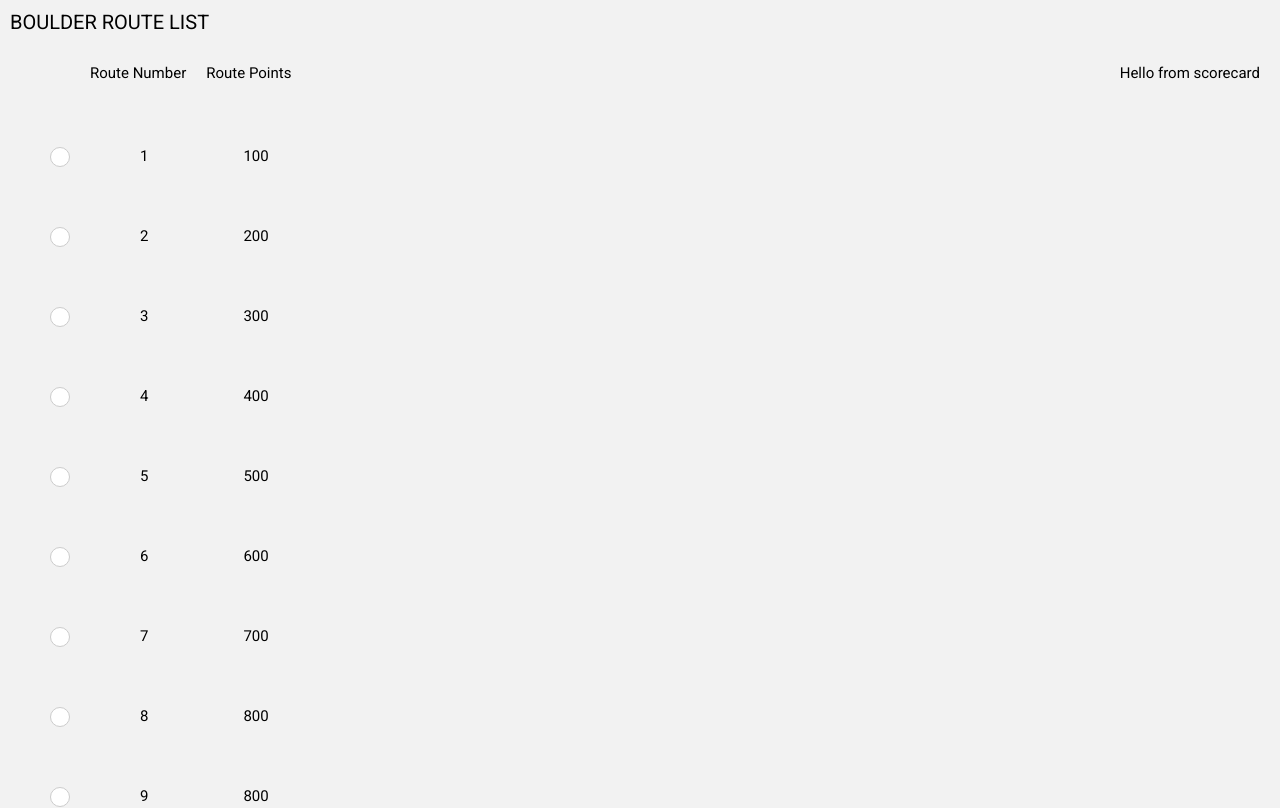
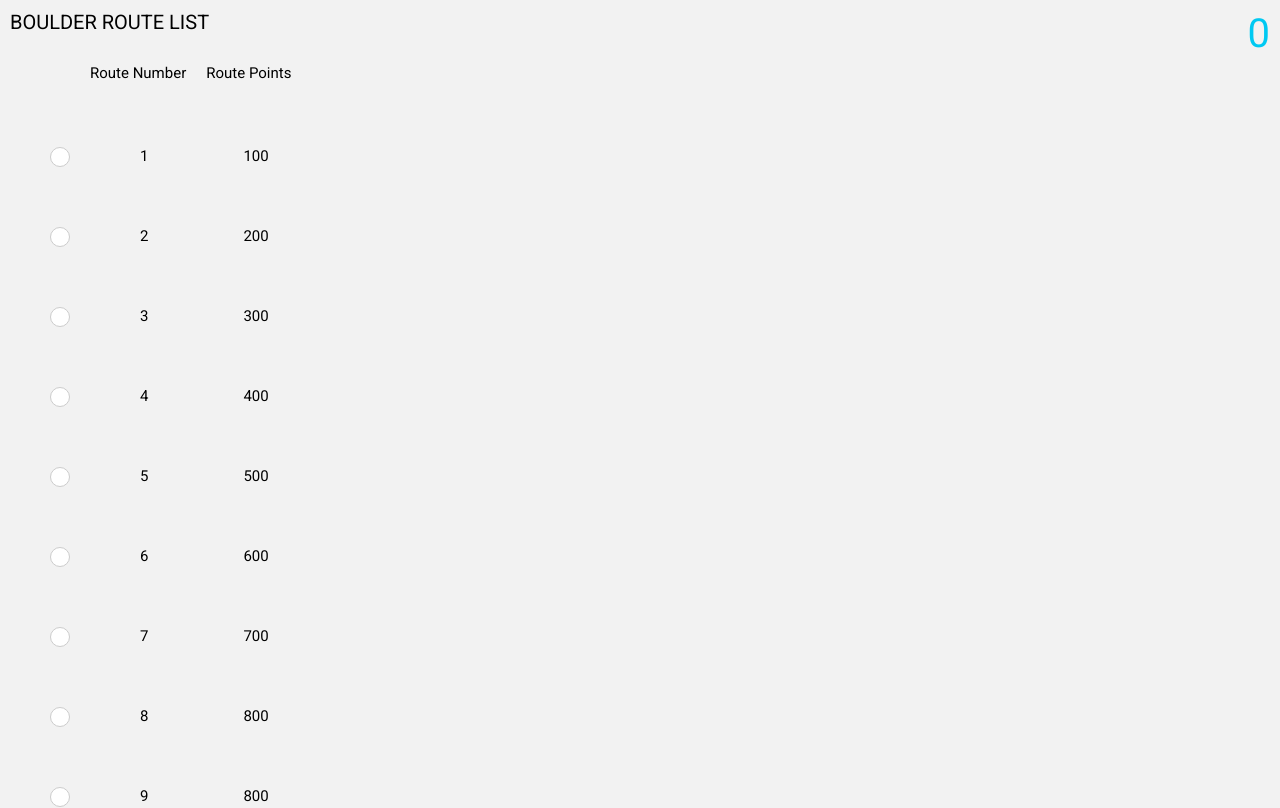
Before and after one commit to megdadkins7/boulder, a React (Create React App) app: page / in a window 1280 px wide. Shown: the top 808 px of the page. Built offline with nearby package versions, Linux system fonts and the light colour scheme.

Commit message:
added scorecard calculation logic

```diff
--- a/src/App.js
+++ b/src/App.js
@@ -3,6 +3,7 @@ import React from 'react';
 import GlobalStyles from './styles/GlobalStyles'
 
 import Boulders from './components/Boulders'
+
 
 function App() {
   return (
--- a/src/components/Boulders.js
+++ b/src/components/Boulders.js
@@ -8,6 +8,8 @@ import Scorecard from './Scorecard'
 import { boulderRoutes } from '../data'
 
 const StyledBoulders = styled.div`
+  display: flex;
+  justify-content: space-between;
   .TitleWrapper {
     display: flex;
     padding 10px;
@@ -24,10 +26,6 @@ const StyledBoulders = styled.div`
   .RoutePoints {
     padding: 10px;
   }
-  .ScorecardWrapper {
-    padding: 10px
-    margin-left: auto;
-  }
 `;
 
 function Boulders() {
@@ -43,14 +41,14 @@ function Boulders() {
     })
     setBoulders(newBoulders)
   }
+
   return (
     <StyledBoulders>
       <div className='BoulderContainer'>
-        <header className='BoulderHeader'>Boulder Route List</header>
+          <header className='BoulderHeader'>Boulder Route List</header>
         <div className='TitleWrapper'>
           <div className='RouteTitle'>Route Number</div>
           <div className='RoutePoints'>Route Points</div>
-          <div className='ScorecardWrapper'><Scorecard /></div>
         </div>
         <ul className='BoulderList'>
           {boulders.map((route, i) => (
@@ -62,6 +60,9 @@ function Boulders() {
           ))}
         </ul>
       </div>
+      <div className='ScorecardWrapper'>
+        <Scorecard boulders={boulders} />
+      </div>
     </StyledBoulders>
   )
 }
--- a/src/components/Checkbox.js
+++ b/src/components/Checkbox.js
@@ -28,7 +28,7 @@ function Checkbox({ isOn, handleToggle }) {
       <div className="BoulderTask">
         <input
           type="checkbox"
-          style={{ backgroundColor: isOn && '#51E3A4' }}
+          style={{ backgroundColor: isOn && '#00C9F2' }}
           checked={isOn}
           onChange={handleToggle}
           className="BoulderComplete"
--- a/src/components/Scorecard.js
+++ b/src/components/Scorecard.js
@@ -1,21 +1,18 @@
 import React from 'react'
 import styled from 'styled-components'
 
-const StyledScorecard = styled.div``;
+const StyledScorecard = styled.div`
+  margin: 10px;
+  font-size: 4rem;
+  color: #00C9F2;
+`;
 
-/*
-const points = []
-if (boulderRoutes.done === true) {
-  points.push(boulderRoutes.points)
-}
-points.reduce(add up all the points in points array)
-  return sum of points and display
-*/
-
-function Scorecard() {
+function Scorecard({ boulders }) {
+  const pointsTotal = boulders.filter(({ done }) => done === true)
+  .reduce((nextPoint, totalPoints) => nextPoint + totalPoints.points, 0)
   return (
     <StyledScorecard>
-      Hello from scorecard
+      {pointsTotal}
     </StyledScorecard>
   )
 }
```
